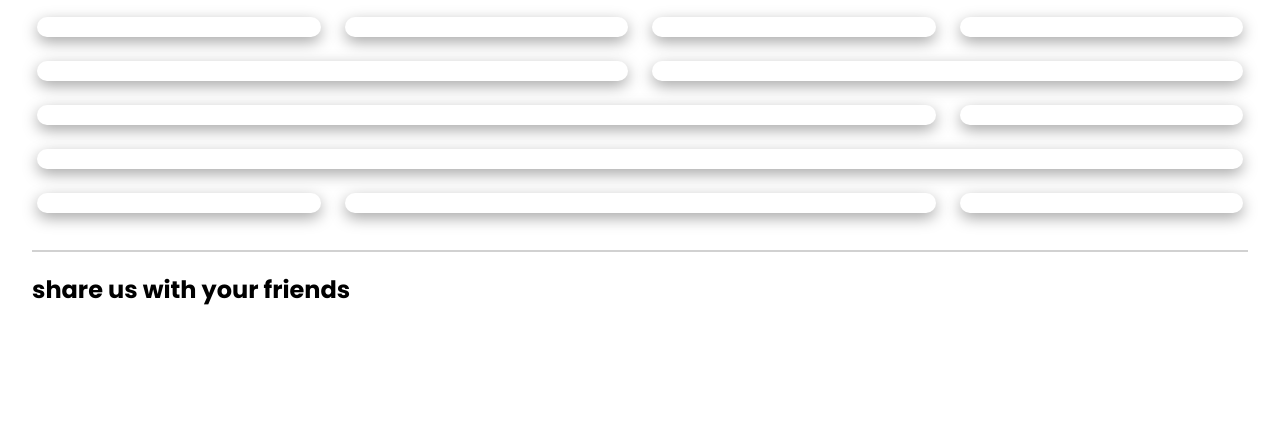
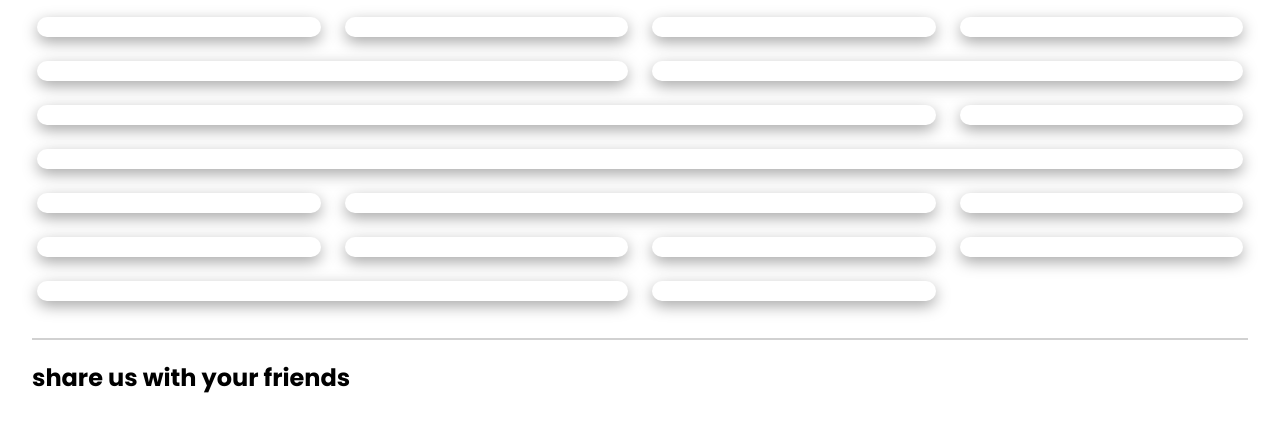
Before and after one commit to blbarr01/comp584, a plain HTML site: page hmwrk_4/index.html in a window 1280 px wide. Shown: the part 338-770 px from the top of the page. Drawn offline with nearby package versions, Linux system fonts and the light colour scheme; no server answers.

Commit message:
adds new custom 6th row

```diff
--- a/hmwrk_4/index.html
+++ b/hmwrk_4/index.html
@@ -49,6 +49,16 @@
         <!-- quarter, half, quarter -->
         <div class="col-1" id="C"></div>
         <div class="col-2" id="B"></div>
+        <div class="col-1 col-tab"></div>
+
+        <!-- custom row -->
+        <div class="col-2x3"></div>
+        <div class="col-1"></div>
+        <div class="col-1"></div>
+
+         <!-- quarter, half, quarter -->
+        <div class="col-1" id="D"></div>
+        <div class="col-2" id="E"></div>
         <div class="col-1"></div>
 
     </main>
```
